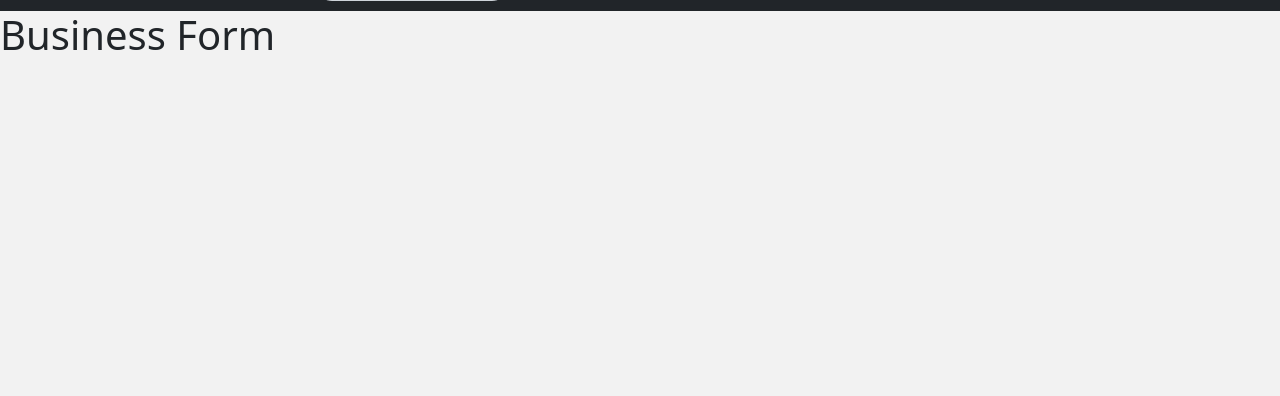
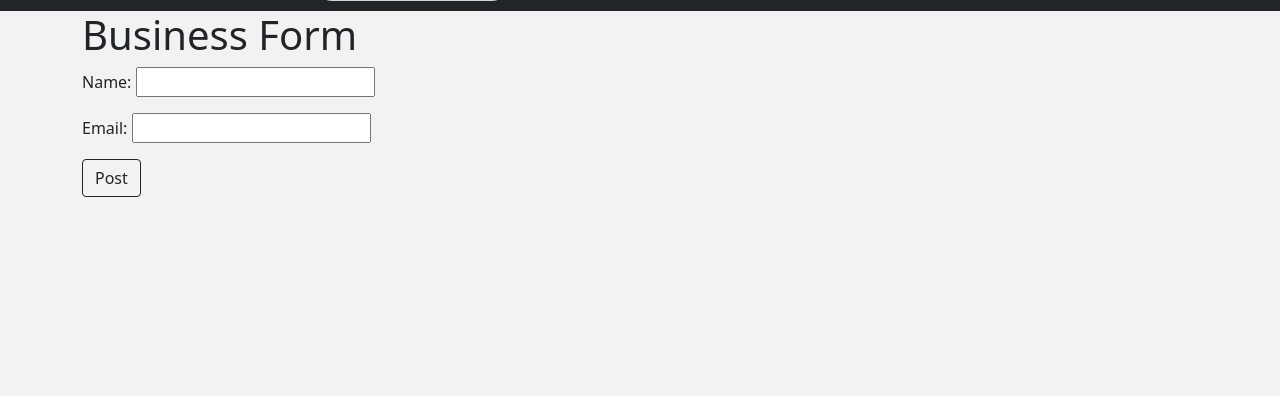
Before and after one commit to AdnanK1/quickchat, a Django app: page /add-business in a window 1280 px wide. Shown: the part 47-443 px from the top of the page. Run offline with Django 4.2, Linux system fonts and the light colour scheme; the visitor is signed in with stand-in values (Sample User, id 1); data that the repository does not hold is empty; some libraries are stand-ins or nearby versions.

```diff
--- a/base/templates/business.html
+++ b/base/templates/business.html
@@ -1,4 +1,12 @@
 {% extends 'base.html' %}
 {% block content %}
-<h1>Business Form</h1>
+<div class="container">
+    <h1>Business Form</h1>
+    <form action="" method="POST" enctype="multipart/form-data">
+        {% csrf_token %}
+        {{form.as_p}}
+        <button type="submit" class="btn btn-outline-dark">Post</button>
+    </form>
+</div>
+
 {% endblock %}
--- a/base/views.py
+++ b/base/views.py
@@ -1,14 +1,14 @@
 from multiprocessing import context
 from django.shortcuts import render,redirect
-from .forms import CreateUserForm,SetUpForm,PostForm,UserUpdateform
+from .forms import CreateUserForm,SetUpForm,PostForm,UserUpdateform,BusinessEntryForm
 from django.contrib import messages
 from django.contrib.auth import authenticate,login,logout
 from django.contrib.auth.decorators import login_required
 from django.db.models import Q
 from django.contrib.auth.models import User
 from .email import send_welcome_email
-from .models import Client,Business,Post
-from django.contrib.auth.mixins import LoginRequiredMixin, UserPassesTestMixin
+from .models import Business,Post
+from django.contrib.auth.mixins import LoginRequiredMixin
 from django.views.generic.edit  import CreateView
 
 # Create your views here.
@@ -16,7 +16,7 @@ from django.views.generic.edit  import CreateView
 def home(request):
     business = Business.objects.all()
 
-    context = {}
+    context = {'business':business}
     return render(request,'home.html',context)
 
 def loginPage(request):
@@ -106,7 +106,18 @@ def profilePage(request):
 
 @login_required(login_url='login')
 def business(request):
-    context = {}
+    form = BusinessEntryForm()
+    if request.method == 'POST':
+        form = BusinessEntryForm(request.POST,request.FILES)
+        if form.is_valid():
+            post = form.save(commit=False)
+            post.client = request.user.profile
+            post.neighbourhood = request.user.profile.neighbourhood
+            post.save()
+            messages.success(request,f'The business has been posted successfully')
+            return redirect('home')
+
+    context = {'form':form}
     return render(request,'business.html',context)
 
 @login_required(login_url='login')
```
